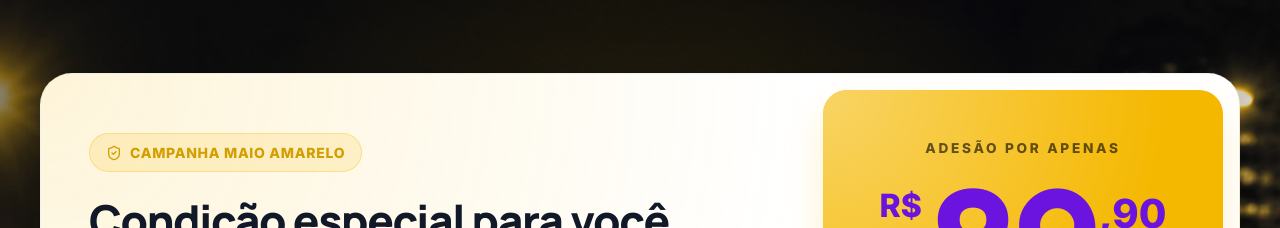
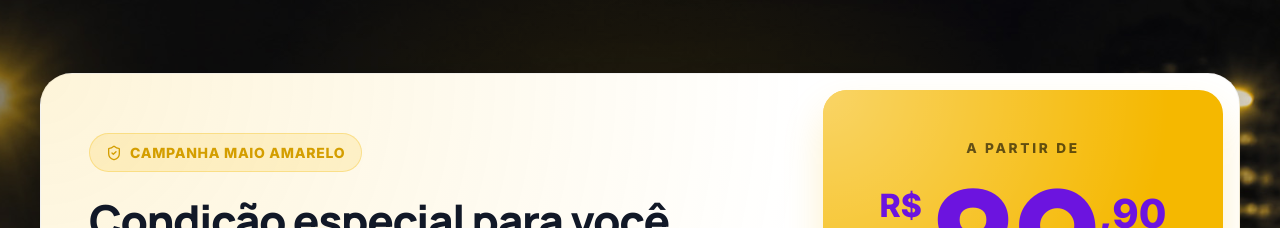
Before and after one commit to gabrielparrafilms/Loma-Bem-Protegido, a Next.js app: page /maio-amarelo in a window 1280 px wide. Shown: the part 1640-1868 px from the top of the page. Built offline with nearby package versions, Linux system fonts and the light colour scheme; no server answers.

Commit message:
Update text to 'A partir de' in SpecialOfferSection

```diff
--- a/src/components/lps/maio-amarelo/SpecialOfferSection.tsx
+++ b/src/components/lps/maio-amarelo/SpecialOfferSection.tsx
@@ -68,7 +68,7 @@ export default function SpecialOfferSection() {
           />
 
           <p className="relative z-10 font-[family-name:var(--font-inter)] font-extrabold text-[0.85rem] uppercase tracking-[0.2em] text-black/60 -mb-4">
-            Adesão por apenas
+            A partir de
           </p>
 
           {/* Price */}
```
